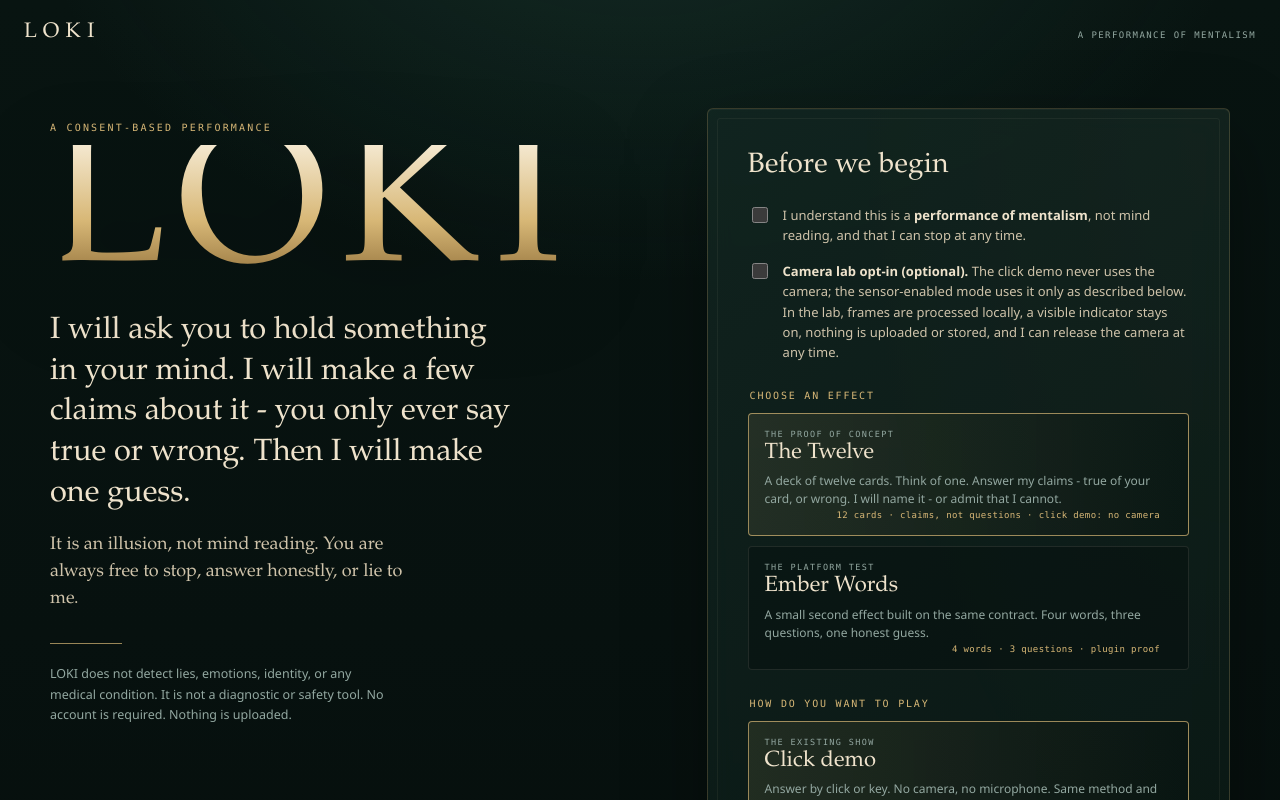
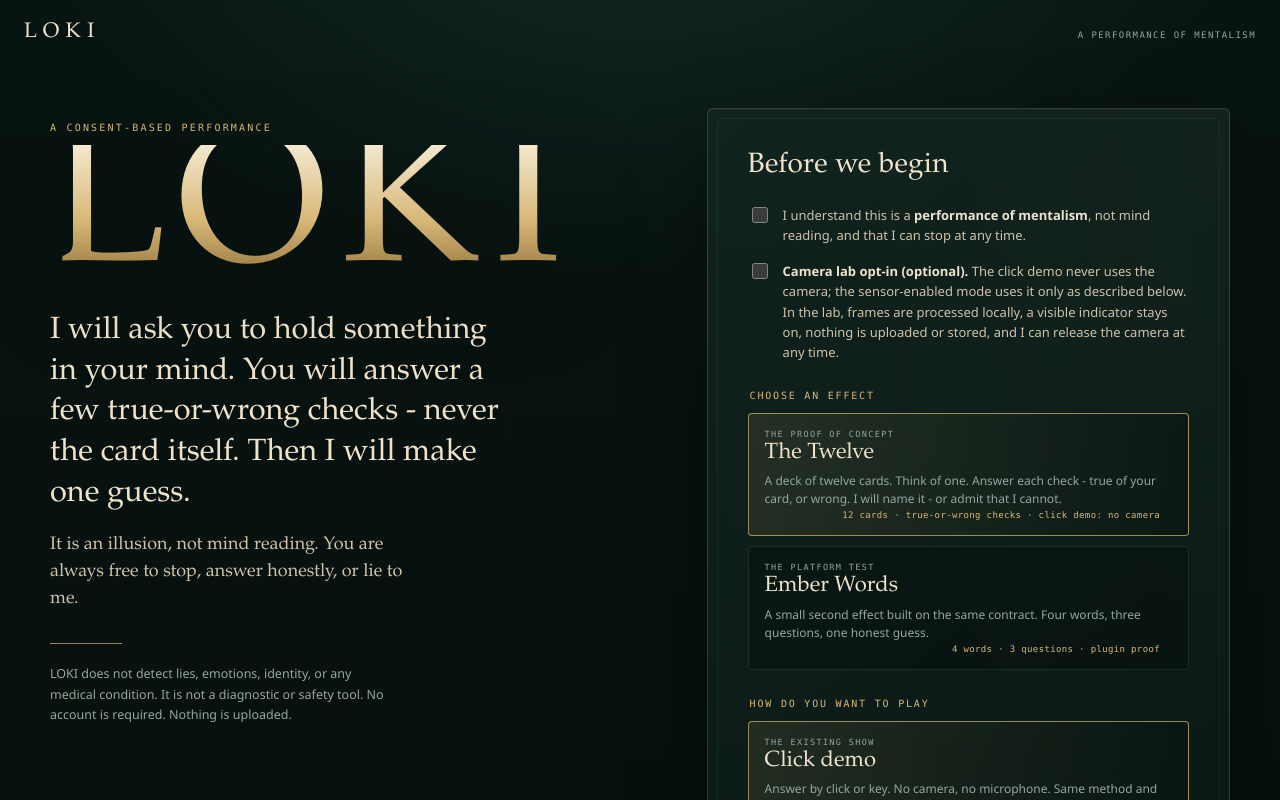
Before and after one commit to Vizdumb2005/L.O.K.I, a React (Vite) app in the folder apps/web/: page / in a window 1280 px wide. Shown: the top 800 px of the page. Built offline with nearby package versions, Linux system fonts and the light colour scheme.

Commit message:
Neutral copy: probes are still interrogative in wording until the measured statement tree replaces the adaptive selector - do not claim 'claims, not questions' ahead of the method change

```diff
--- a/apps/web/src/components/Consent.tsx
+++ b/apps/web/src/components/Consent.tsx
@@ -34,8 +34,8 @@ export function Consent({ onEnter, restoreFocus = false, sensorNotice = null }:
           LOKI
         </h1>
         <p className="lede">
-          I will ask you to hold something in your mind. I will make a few claims about it - you
-          only ever say true or wrong. Then I
+          I will ask you to hold something in your mind. You will answer a few true-or-wrong
+          checks - never the card itself. Then I
           will make one guess.
         </p>
         <p className="lede lede-small">
--- a/apps/web/src/lib/effects.ts
+++ b/apps/web/src/lib/effects.ts
@@ -20,8 +20,8 @@ export const EFFECTS: EffectChoice[] = [
     effect: cardEffect,
     eyebrow: "The proof of concept",
     title: "The Twelve",
-    blurb: "A deck of twelve cards. Think of one. Answer my claims - true of your card, or wrong. I will name it - or admit that I cannot.",
-    meta: "12 cards · claims, not questions · click demo: no camera",
+    blurb: "A deck of twelve cards. Think of one. Answer each check - true of your card, or wrong. I will name it - or admit that I cannot.",
+    meta: "12 cards · true-or-wrong checks · click demo: no camera",
     accent: "brass"
   },
   {
```
Also changed, not shown: 1 other file (tests, documents, lock files or other folders).
